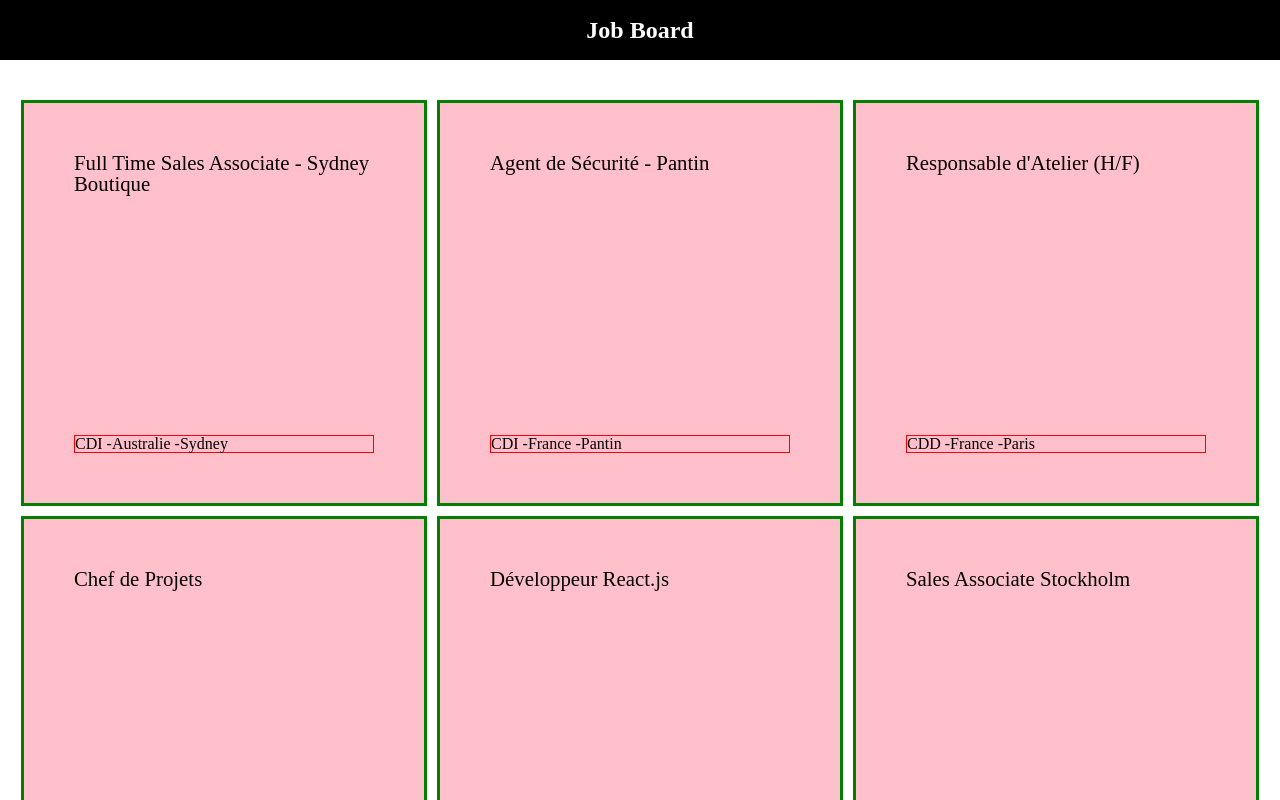
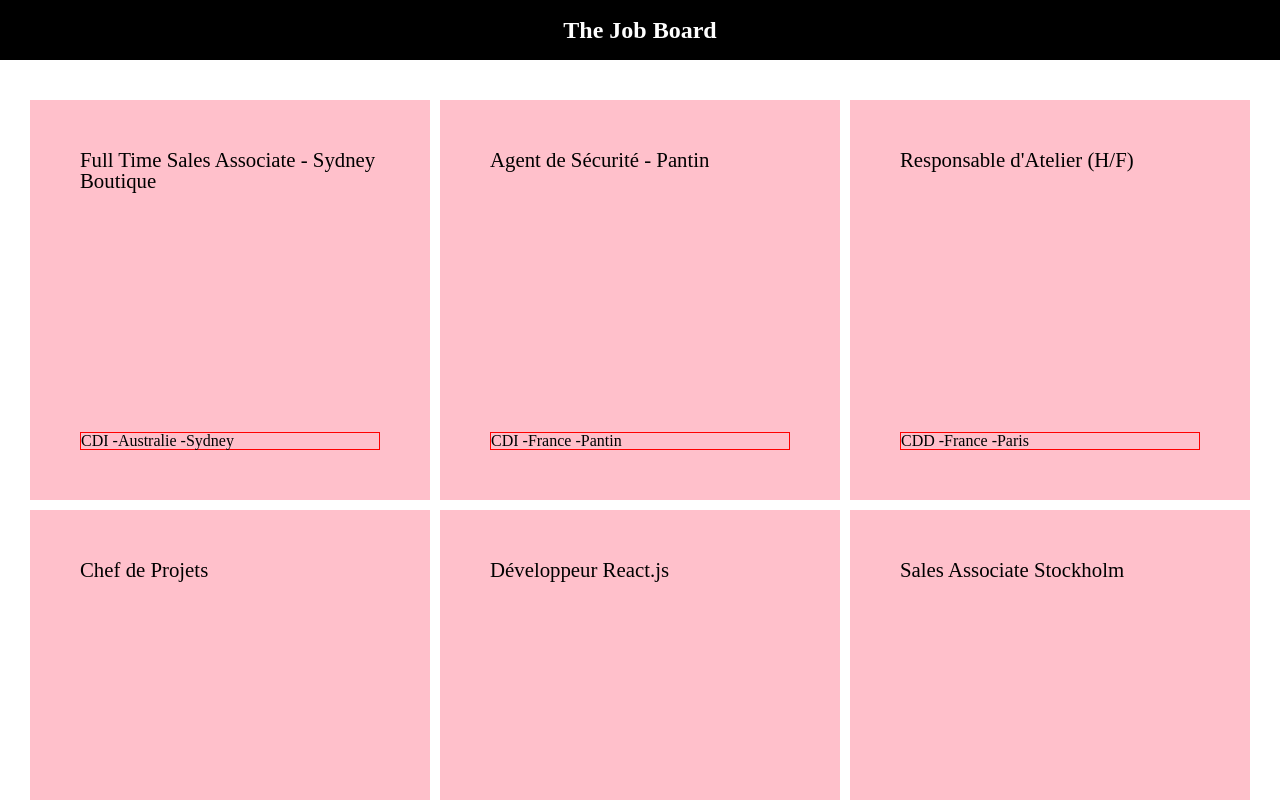
Before and after one commit to Sabrinabendraoua/JobBoard, a React (Vite) app: page / in a window 1280 px wide. Shown: the top 800 px of the page. Built offline with nearby package versions, Linux system fonts and the light colour scheme; the HTML template or start-up script is replaced by a standard one.

Commit message:
components Title

```diff
--- a/src/components/Header.jsx
+++ b/src/components/Header.jsx
@@ -1,5 +1,11 @@
+import Title from "./Title";
+
 const Hearder = (props) => {
-  return <header>{props.name}</header>;
+  return (
+    <header>
+      <Title />
+    </header>
+  );
 };
 
 export default Hearder;
--- a/src/components/Job.jsx
+++ b/src/components/Job.jsx
@@ -2,7 +2,7 @@ const Job = (props) => {
   console.log(props);
   return (
     <>
-      <div className="job-bloc green">
+      <div className="job-bloc" style={{ color: props.color }}>
         <h2>{props.title}</h2>
         <div className="contract-country-city">
           <p>{props.contractType}</p>
--- /dev/null
+++ b/src/components/Title.jsx
@@ -0,0 +1,5 @@
+const Title = () => {
+  return <h1>The Job Board</h1>;
+};
+
+export default Title;
```
